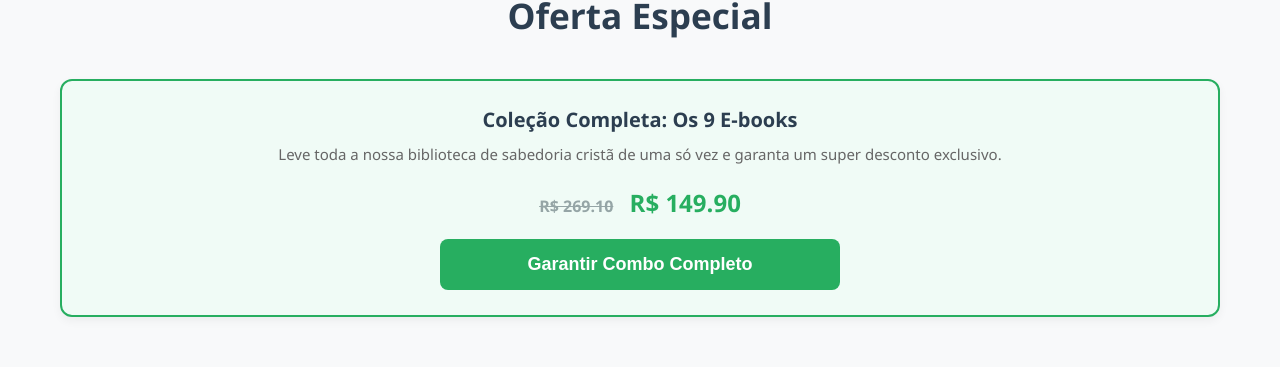
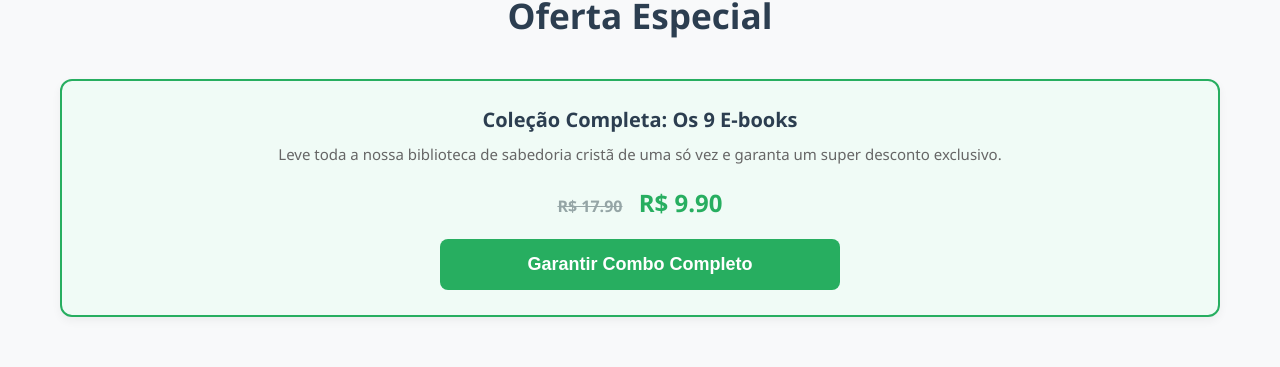
Before and after one commit to Tedesqui2027/ebooks, a website: page index.html in a window 1280 px wide. Shown: the part 1735-2102 px from the top of the page. Drawn offline with Linux system fonts and the light colour scheme.

Commit message:
Change combo package price to 9.90
Updated the price of the combo package in the product list.

```diff
--- a/index.html
+++ b/index.html
@@ -123,7 +123,7 @@
             { id: 'ebook-9', titulo: 'Libertados pelo Poder', desc: 'Experimente o agir transformador do Evangelho na sua vida.', preco: 1.99 }
         ];
 
-        const combo = { id: 'combo-all', titulo: 'Coleção Completa: Os 9 E-books', desc: 'Leve toda a nossa biblioteca de sabedoria cristã de uma só vez e garanta um super desconto exclusivo.', preco: 149.90, precoAntigo: 269.10, isCombo: true };
+        const combo = { id: 'combo-all', titulo: 'Coleção Completa: Os 9 E-books', desc: 'Leve toda a nossa biblioteca de sabedoria cristã de uma só vez e garanta um super desconto exclusivo.', preco: 9.90, precoAntigo: 17.90, isCombo: true };
 
         function renderizarProduto(prod, container) {
             const card = document.createElement('div');
```
